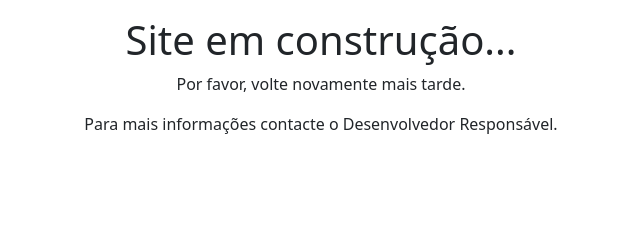
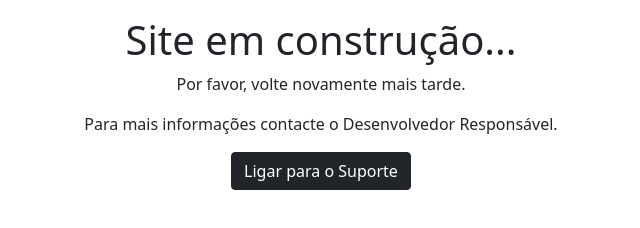
Before and after one commit to carreiraDesenvolvedor/git-e-github-na-pratica, a plain HTML site: page index.html in a window 1280 px wide. Shown: the whole page, without its empty margins (319-959 px from the left). Drawn offline with nearby package versions, Linux system fonts and the light colour scheme.

Commit message:
Adicionado o botão para contactar o suporte

```diff
--- a/index.html
+++ b/index.html
@@ -17,6 +17,7 @@
         <h1>Site em construção...</h1>
         <p>Por favor, volte novamente mais tarde.</p>
         <p>Para mais informações contacte o Desenvolvedor Responsável.</p>
+        <button class="btn btn-dark">Ligar para o Suporte</button>
     </div>
     <script src="https://cdn.jsdelivr.net/npm/bootstrap@5.0.2/dist/js/bootstrap.bundle.min.js" integrity="sha384-MrcW6ZMFYlzcLA8Nl+NtUVF0sA7MsXsP1UyJoMp4YLEuNSfAP+JcXn/tWtIaxVXM" crossorigin="anonymous"></script>
 </body>
```
